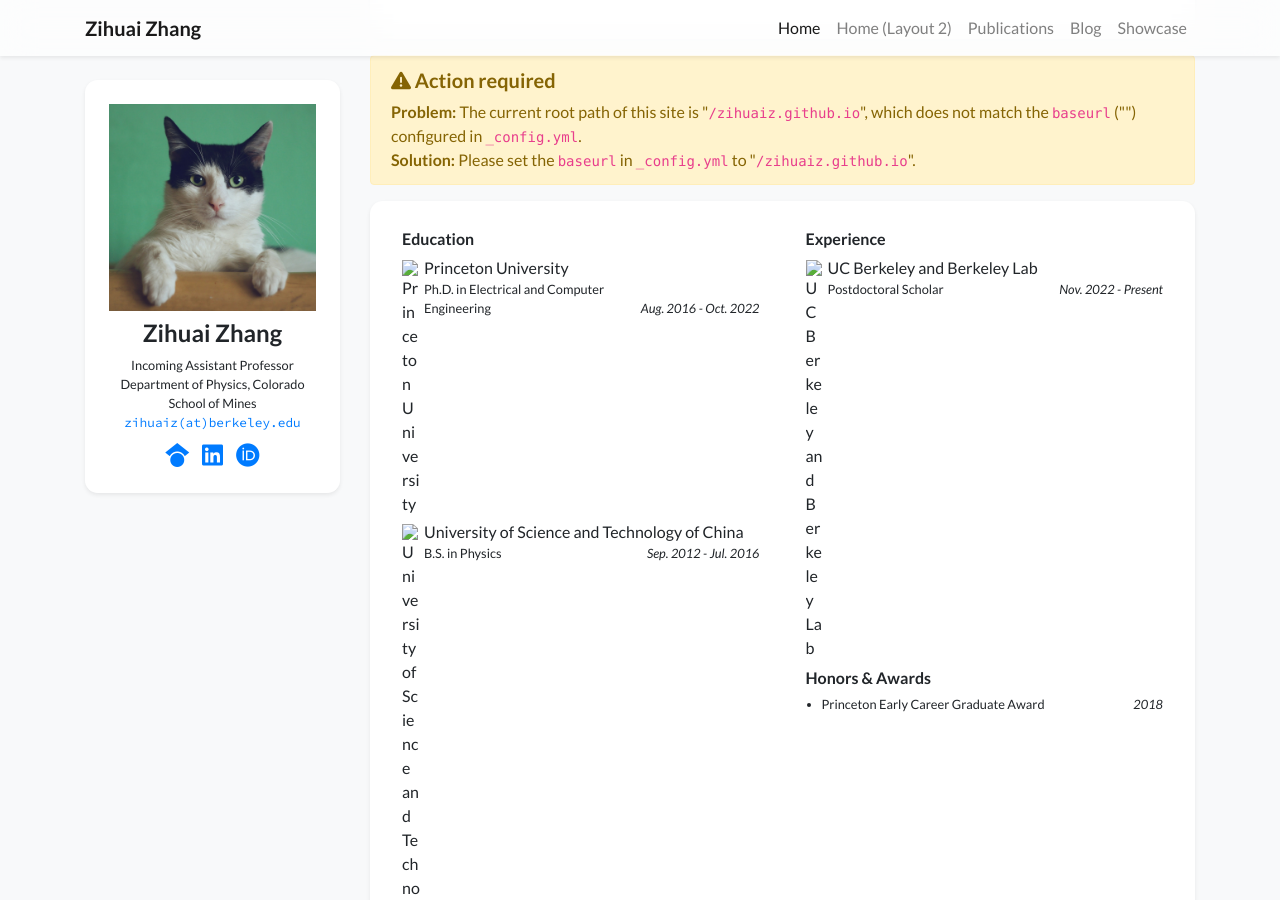
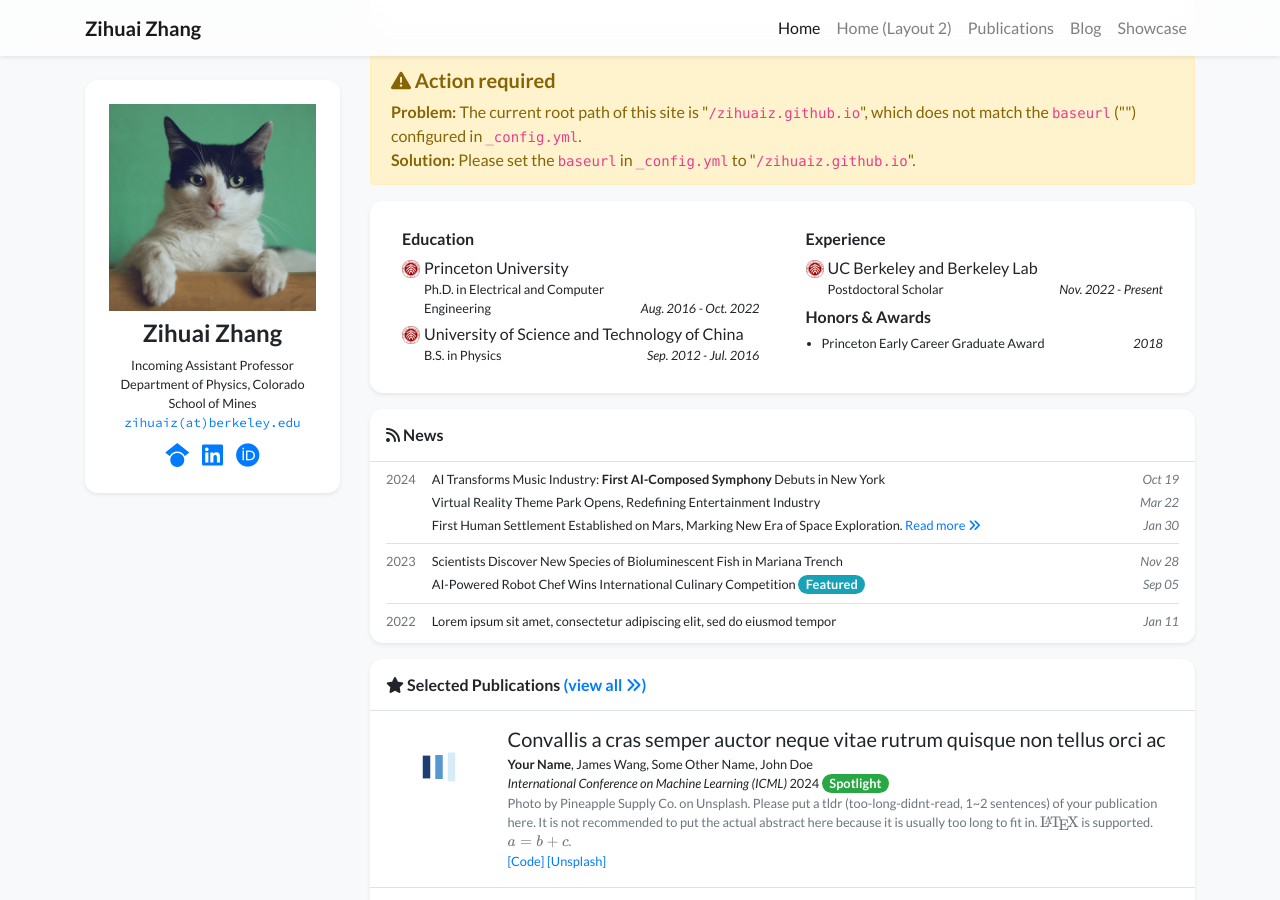
Before and after one commit to zihuaiz/zihuaiz.github.io, a Jekyll site: the page built from index.html, in a window 1280 px wide and 900 px high, scrolled down 355 px. Built offline with Jekyll 4.4.1, drawn with Linux system fonts in a browser that asks for light colours; nearby versions of some CDN libraries; a style sheet for code colours, icons or effects is not loaded.

Commit message:
Update profile.yml

```diff
--- a/_data/profile.yml
+++ b/_data/profile.yml
@@ -34,17 +34,17 @@
 
 education:
 - name: Princeton University
-  logo: ""
+  logo: /assets/images/badges/PKU_red.png
   position: Ph.D. in Electrical and Computer Engineering
   date: Aug. 2016 - Oct. 2022
 - name: University of Science and Technology of China
-  logo: ""
+  logo: /assets/images/badges/PKU_red.png
   position: B.S. in Physics
   date: Sep. 2012 - Jul. 2016
 
 experience:
 - name: UC Berkeley and Berkeley Lab
-  #logo: /assets/images/badges/PKU_red.png
+  logo: /assets/images/badges/PKU_red.png
   position: Postdoctoral Scholar
   date: Nov. 2022 - Present
 
```
